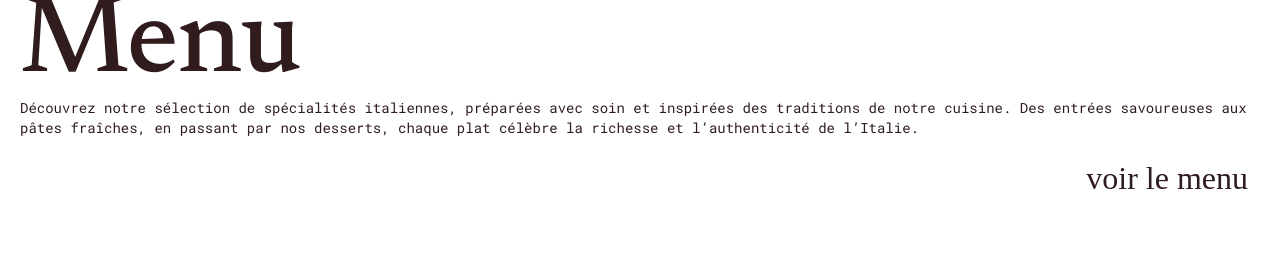
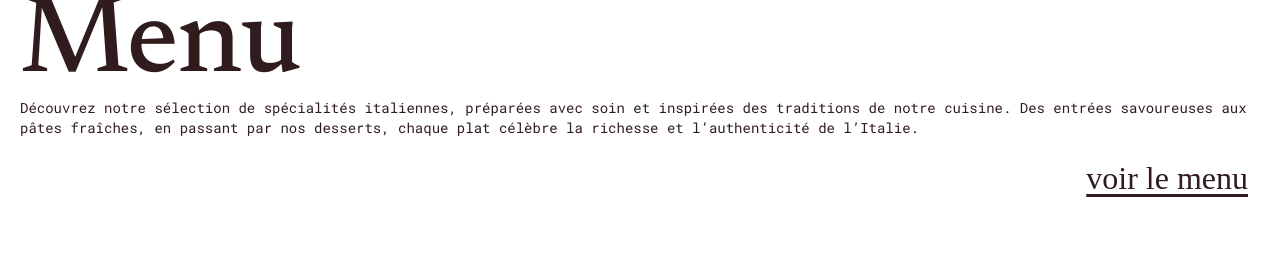
Before and after one commit to aawwim/Lori-Sapori, a website built with Parcel: page src/index.html in a window 1280 px wide. Shown: the top 254 px of the page. Built offline with nearby package versions, Linux system fonts and the light colour scheme.

Commit message:
underline

```diff
--- a/src/css/modules/_menu.css
+++ b/src/css/modules/_menu.css
@@ -63,4 +63,7 @@ h1 {
   border: 0;
   outline: none;
   box-shadow: none;
+  text-decoration: underline;
+  text-underline-offset: 5px;
+  text-decoration-thickness: 0.8 px;
 }
```
